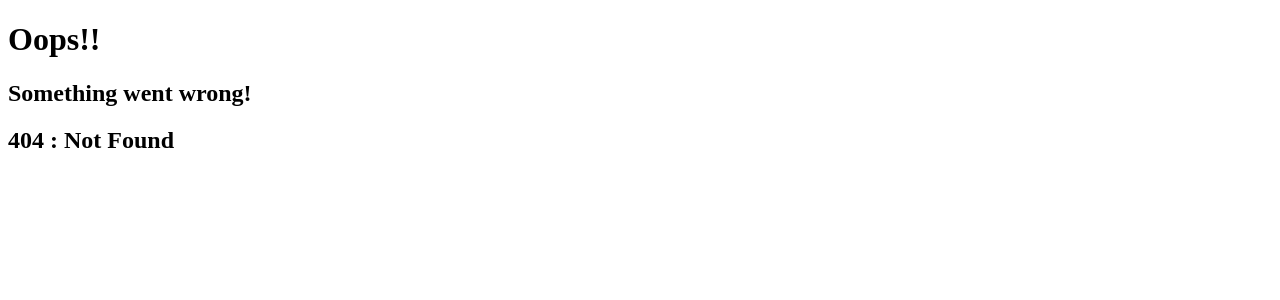
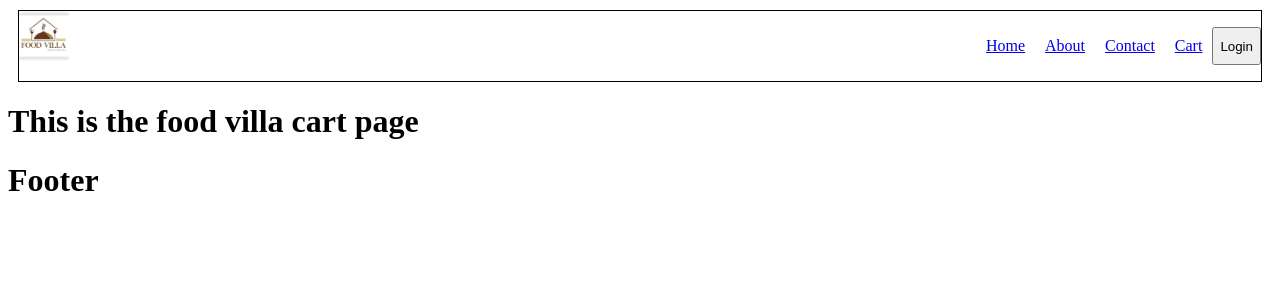
Before and after one commit to SaiVamshiK/NamasteJS-Contd, a React (Vite) app: page /cart in a window 1280 px wide. Before the commit this address had no page. Shown: the top 300 px of the page. Built offline with nearby package versions, Linux system fonts and the light colour scheme.

Commit message:
Lesson 9 : created new component

```diff
--- a/src/App.js
+++ b/src/App.js
@@ -8,6 +8,7 @@ import Error from "./components/Error";
 import Contact from "./components/Contact"
 import RestaurantMenu from "./components/RestaurantMenu";
 import ProfileClass from "./components/ProfileClass";
+import Cart from "./components/Cart";
 import { createBrowserRouter, RouterProvider,Outlet } from "react-router-dom";
 
 const AppLayout = () => {
@@ -50,6 +51,10 @@ const appRouter = createBrowserRouter([
       {
         path: 'restaurant/:id',
         element: <RestaurantMenu />
+      },
+      {
+        path: 'cart',
+        element : <Cart />
       }
     ],
   },
--- /dev/null
+++ b/src/components/Cart.js
@@ -0,0 +1,8 @@
+const Cart = () => {
+    return (
+        <div>
+            <h1>This is the food villa cart page</h1>
+        </div>
+    );
+}
+export default Cart;
--- a/src/components/Header.js
+++ b/src/components/Header.js
@@ -18,7 +18,9 @@ const Header = () => {
           <li>
             <Link to="/contact">Contact</Link>
           </li>
-          <li>Cart</li>
+          <li>
+            <Link to='/cart'>Cart</Link>
+          </li>
           {isLoggedIn ? (
             <>
               <button
```
